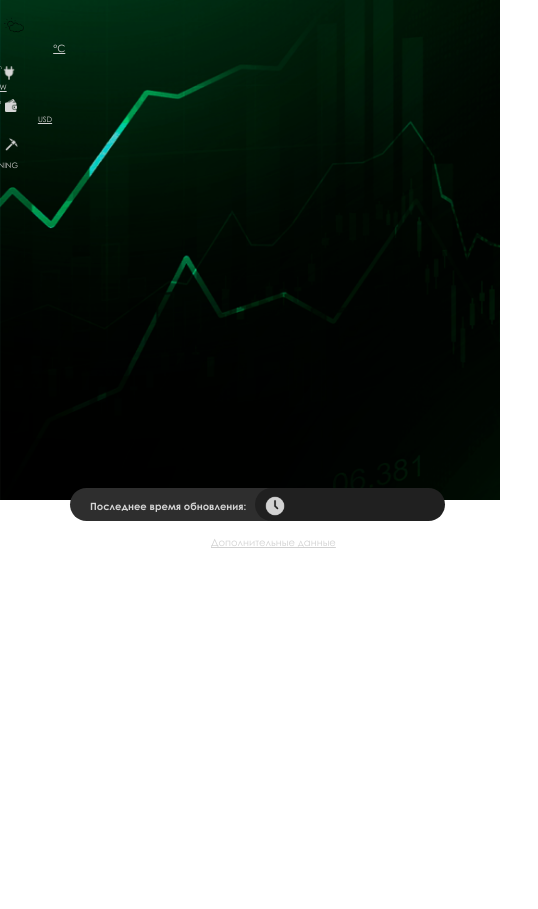
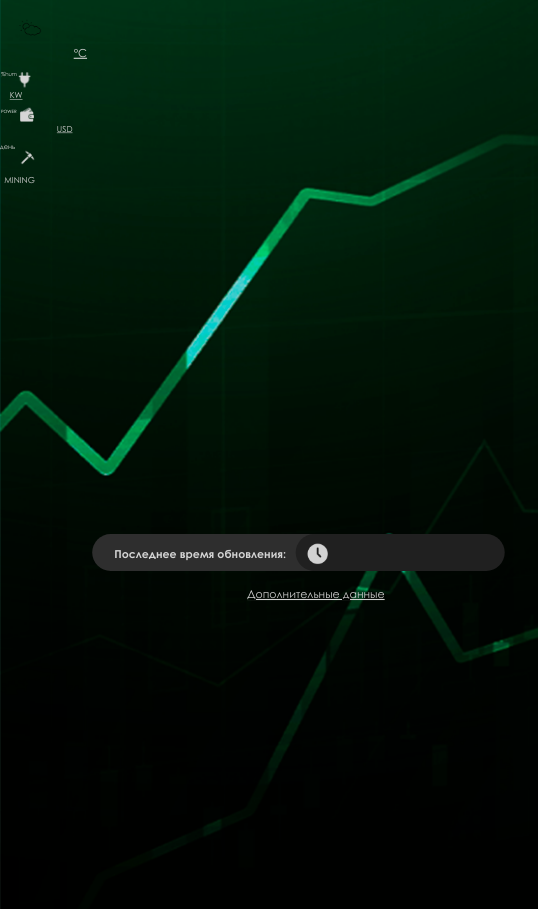
Before and after one commit to 27sssssss/crypto_proj, a plain HTML site: page newcrypto/crypto.html in a window 390 px wide. Shown: the top 909 px of the page, 538 px wide, since content can reach past the window. Before the commit the page ends 844 px from the top, so only its background shows below. Drawn offline with Linux system fonts and the light colour scheme; no server answers; a web font is replaced by a local one.

Commit message:
Add files via upload

```diff
--- a/newcrypto/crypto.html
+++ b/newcrypto/crypto.html
@@ -48,7 +48,7 @@ body {
     border-top-right-radius: 6px;
 }
 #TableData{
-    width: 1000px;
+    width: 950px;
     height: 600px;
     overflow-y: scroll;
 }
@@ -257,14 +257,17 @@ h1 {
 }
 @media only screen and (max-width: 768px) {
     body {
-        zoom: 0.5;
+        transform: scale(0.55);
         transform-origin: top;
-        height: 1000px;
+        height: 80%;
+        width: 80%;
     }
     .container {
         padding-left: 0;
         padding-right: 0;
+        margin-left:-100px;
     }
+
 }
 
 
```
